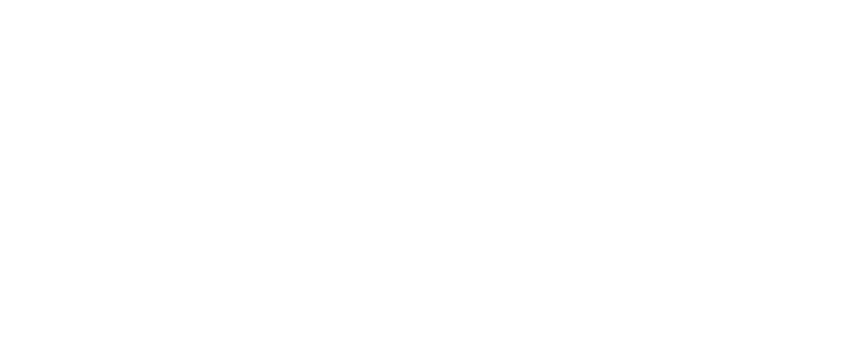
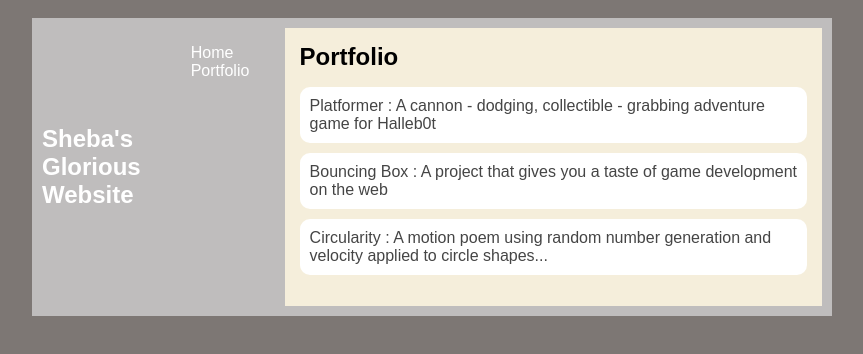
Before and after one commit to TimothyPenny/TimothyPenny.github.io, a plain HTML site: page portfolio.html in a window 1280 px wide. Shown: the whole page, without its empty margins (208-1071 px from the left). Drawn offline with Linux system fonts and the light colour scheme.

Commit message:
add portfolio.html file

```diff
--- a/portfolio.html
+++ b/portfolio.html
@@ -0,0 +1,34 @@
+<!DOCTYPE HTML>
+<html>
+    <head>
+        <title>Groovy Graveyard</title>
+        <link rel="stylesheet"  href="style.css">
+    </head>
+
+    <body>
+      <div id="all-contents">
+        <nav>
+            <h1>Sheba's Glorious Website</h1>
+            <ul id="nav-ul">
+               <li class="nav-li">
+               <a class="nav-a" href="index.html">Home</a>
+             </li>
+             <li class="nav-li">
+               <a class="nav-a" href="portfolio.html">Portfolio</a>
+             </li>
+         </ul>
+         <main>
+            <div class="content">
+                <h1>Portfolio</h1>
+                <ul id="portfolio">
+                    <li><a href="projects/platformer/">Platformer : A cannon - dodging, collectible - grabbing adventure game for Halleb0t</a></li>
+                    <li><a href="projects/bouncing-box/">Bouncing Box : A project that gives you a taste of game development on the web </a></li>
+                    <li><a href="projects/circularity/">Circularity : A motion poem using random number generation and velocity applied to circle shapes...</a></li>
+                </ul>
+                </div>
+            </div>
+         </main>
+     </nav>
+      </div>
+    </body>
+</html>
--- a/style.css
+++ b/style.css
@@ -60,3 +60,28 @@
 h2, h3 {
     margin: 0px;
 }
+   /* portfolio styles */
+   .content h1 {
+    color: black;
+}
+
+#portfolio {
+    list-style-type: none;
+    padding-left: 0;
+}
+
+#portfolio li {
+    background: #fff;
+    padding: 10px;
+    border-radius: 10px;
+    margin-bottom: 10px;
+}
+
+#portfolio li:hover {
+    background: #eee;
+}
+
+#portfolio a {
+    text-decoration: none;
+    color: #454545;
+}
```
